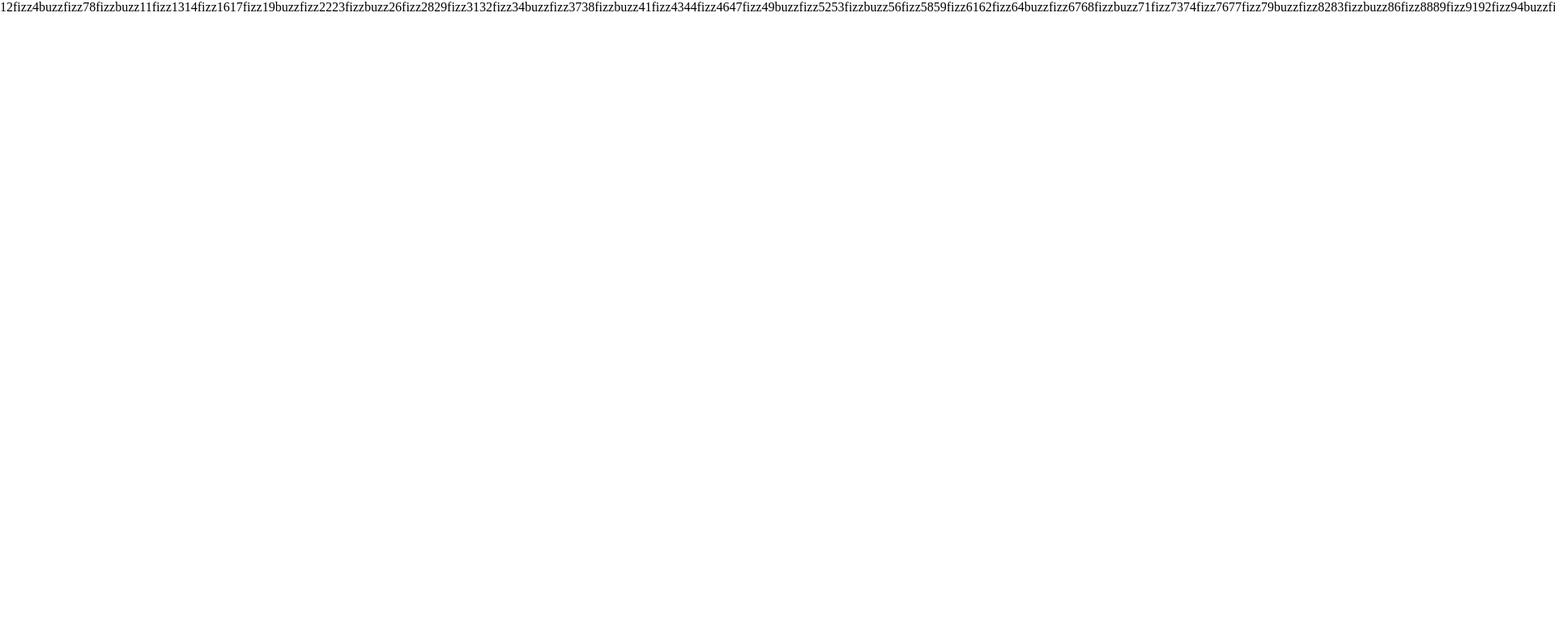
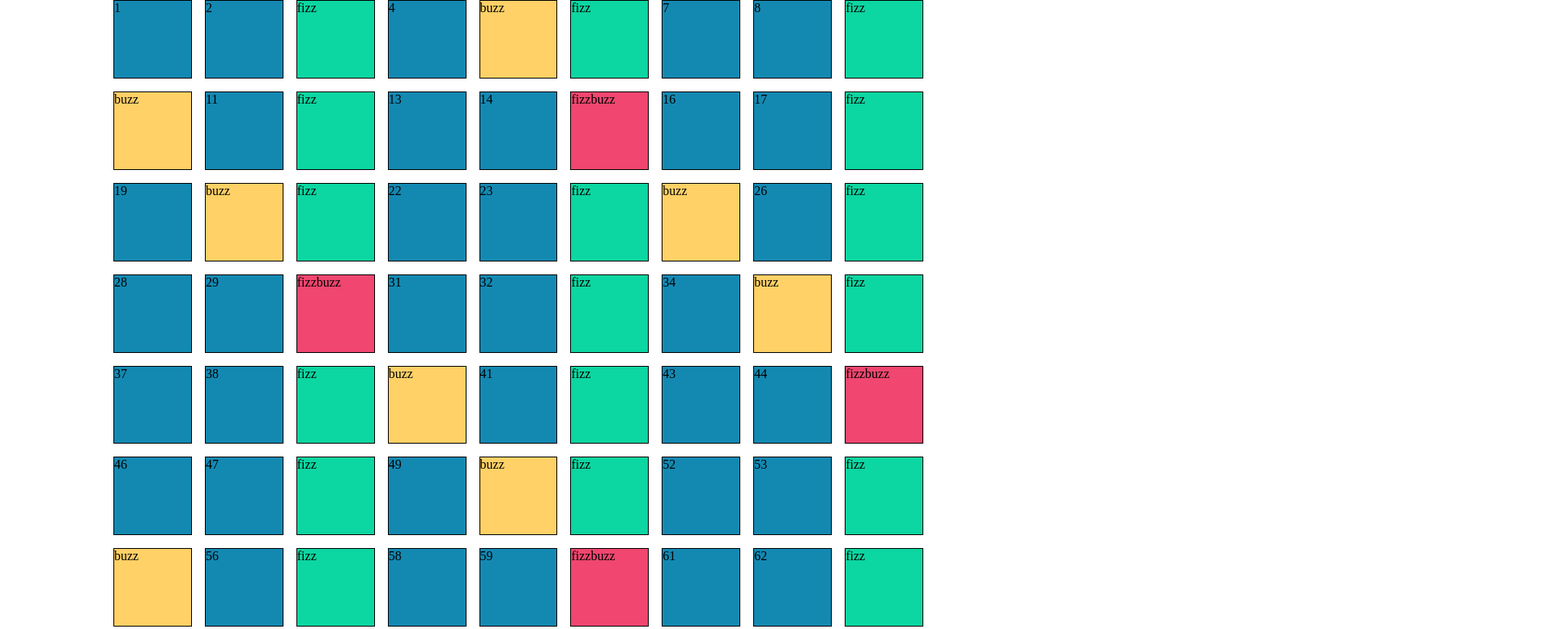
Before and after one commit to manyblake/js-fizzbuzz, a plain HTML site: page index.html in a window 1280 px wide. Shown: the top 777 px of the page at 81% size, 1920 px wide, since content can reach past the window. Drawn offline with Linux system fonts and the light colour scheme.

Commit message:
add classes

```diff
--- a/css/style.css
+++ b/css/style.css
@@ -4,7 +4,29 @@
   padding: 0;
 }
 
-body {
-  display: flex;
-  flex-wrap: nowrap;
+.container {
+  display: grid;
+  grid-template-columns: repeat(9, 1fr);
+  gap: 16px;
+  margin: 0 auto;
+  max-width: 1000px;
 }
+
+.square {
+  flex-basis: 200px;
+  aspect-ratio: 1/1;
+  border: 1px solid black;
+  background-color: #1389b2;
+}
+
+.fizz {
+  background-color: #0cd6a1;
+}
+
+.buzz {
+  background-color: #ffd166;
+}
+
+.fizzbuzz {
+  background-color: #f0466f;
+}
--- a/index.html
+++ b/index.html
@@ -8,6 +8,8 @@
     <title>FizzBuzz</title>
   </head>
   <body>
+    <div class="container"></div>
+
     <script src="./js/app.js"></script>
   </body>
 </html>
--- a/js/app.js
+++ b/js/app.js
@@ -1,15 +1,19 @@
-const body = document.querySelector("body");
+const container = document.querySelector(".container");
 
-for (let i = 1; i < 99; i++) {
+for (let i = 1; i <= 100; i++) {
   const divElement = document.createElement("div");
+  divElement.classList.add("square");
 
-  body.append(divElement);
+  container.append(divElement);
 
-  if (i % 3 === 0) {
-    divElement.append(`fizz`);
+  if (i % 3 === 0 && i % 5 === 0) {
+    divElement.append(`fizzbuzz`);
+    divElement.classList.add("fizzbuzz");
   } else if (i % 5 === 0) {
     divElement.append(`buzz`);
-  } else if (i % 3 === 0 && i % 5 === 0) {
-    divElement.append(`fizzbuzz`);
+    divElement.classList.add("buzz");
+  } else if (i % 3 === 0) {
+    divElement.append(`fizz`);
+    divElement.classList.add("fizz");
   } else divElement.append(i);
 }
```
